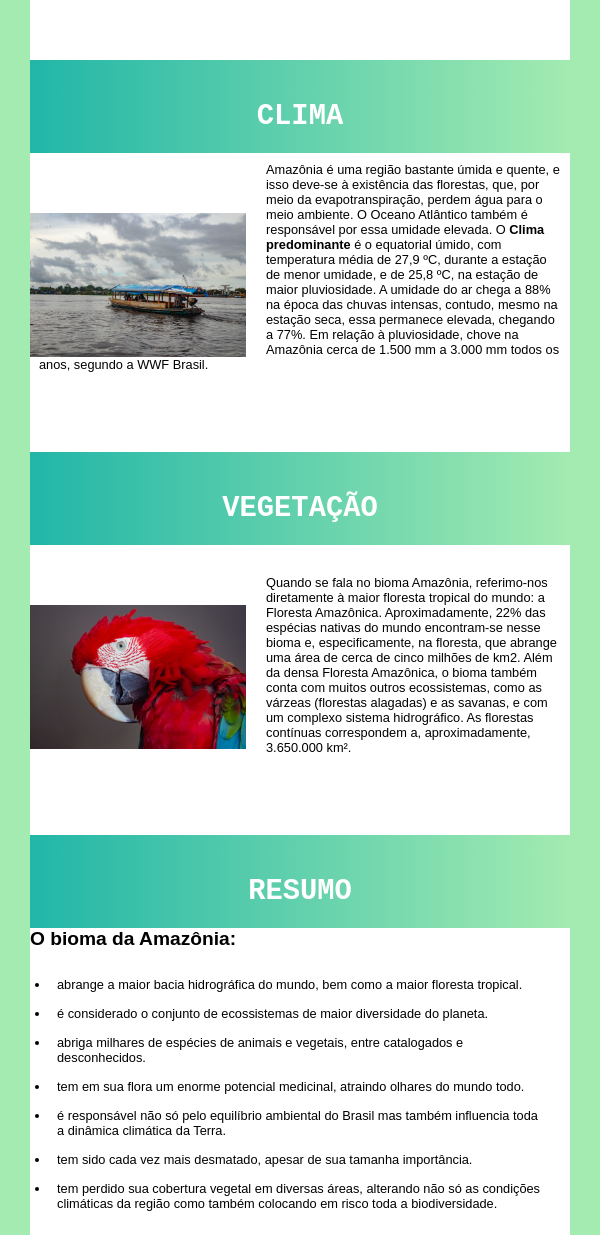
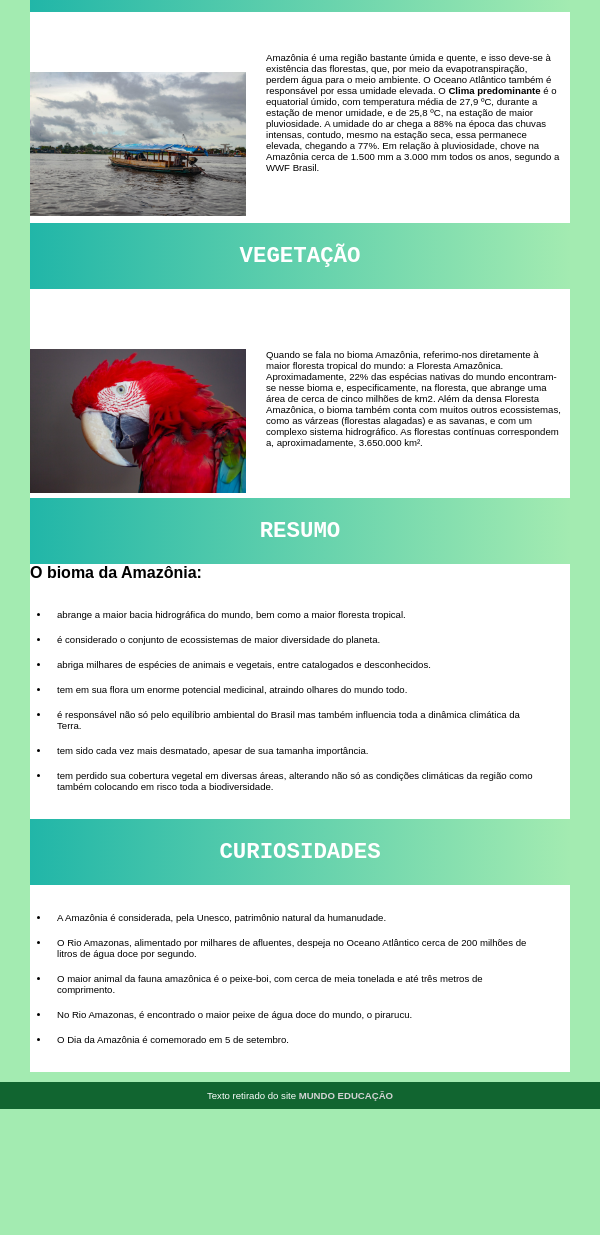
Before and after one commit to VictorMFL/projeto-amazonia, a plain HTML site: page index.html in a window 600 px wide. Shown: the part 418-1653 px from the top of the page. After the commit the page ends 1527 px from the top, so only its background shows below. Drawn offline with Linux system fonts and the light colour scheme; a script that the page names is missing.

Commit message:
responsividade em celulares menores!

```diff
--- a/estilos/mediaquery.css
+++ b/estilos/mediaquery.css
@@ -119,3 +119,66 @@ TV: acima de 1200px
         font-size: 0.8em;
     }
 }
+
+@media screen and (min-width: 500px) and (max-width:600px)   /*Tela de Celulares meores!*/{
+    main > nav > ul {
+        font-size:0.6em;
+    }
+
+    main > h1 {
+        font-size: 1.4em;
+        padding: 20px;
+    }
+    main > h2 {
+        font-size: 0.6em;
+        padding-bottom: 0px;
+    }
+
+    img {
+        width: 40%;
+        padding-top: 60px;
+        padding-right: 20px;
+    }
+
+
+    p#amz {
+        font-size: 0.8em;
+        padding: 80px 10px;
+    }
+
+    p#clima {
+        font-size: 0.6em;
+        padding: 9px;
+        padding-top: 40px;
+        padding-bottom: 50px;
+    }
+
+    p#vegetacao {
+        font-size: 0.6em;
+        padding: 5px;
+        padding-top: 60px;
+        padding-bottom: 50px;
+    }
+
+    p#bio {
+        font-size: 1em;
+    }
+
+    ul#bioma {
+        padding: 20px;
+        font-size: 0.6em;
+    }
+
+    ul#curiosidade {
+        padding: 20px;
+        font-size: 0.6em;
+    }
+
+    footer {
+        background-color: var(--cor01);
+        padding: 8px;
+        text-align: center;
+        color: white;
+        font-size: 0.6em;
+    }
+}
```
